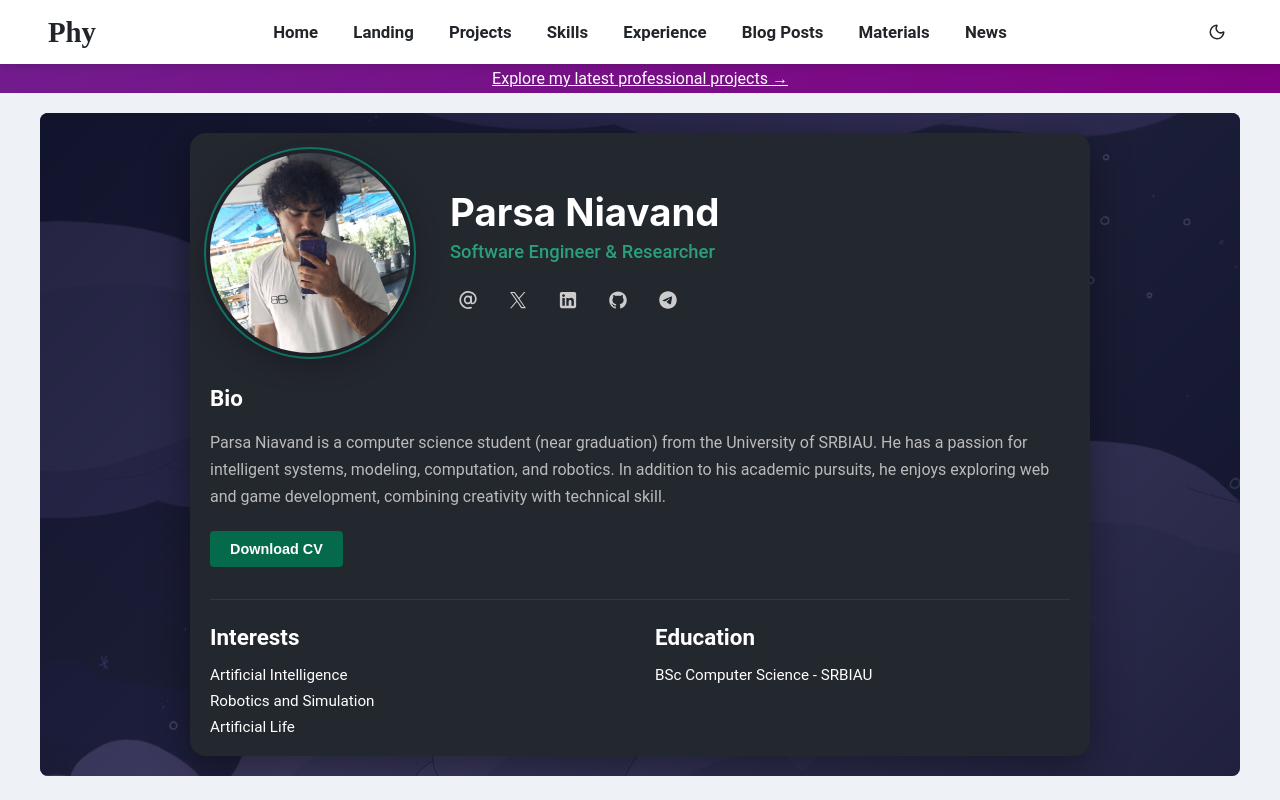
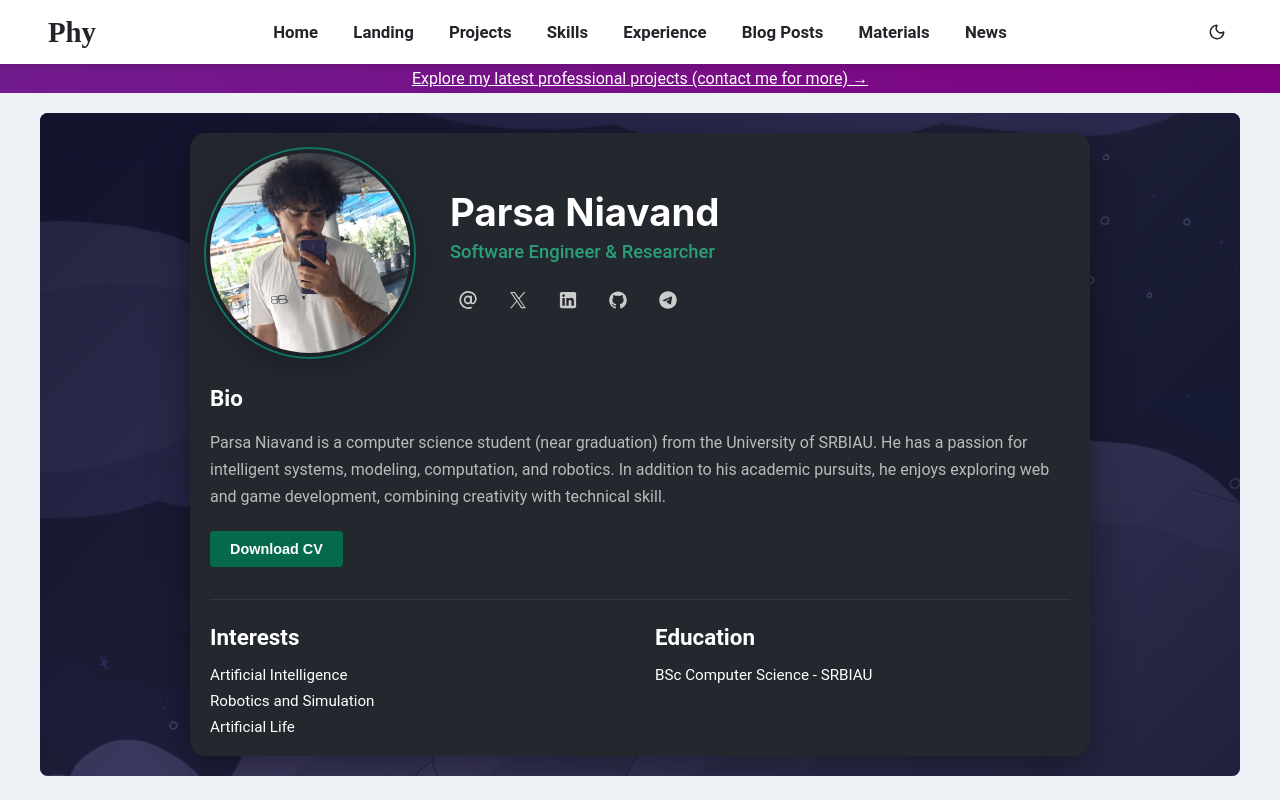
Before and after one commit to parsany/c, a Next.js app: page / in a window 1280 px wide. Shown: the top 800 px of the page. Built offline with nearby package versions, Linux system fonts and the light colour scheme.

Commit message:
update bar

```diff
--- a/components/UpdateBar.js
+++ b/components/UpdateBar.js
@@ -6,7 +6,7 @@ export default function UpdateBar() {
     <div className={styles.updateBar}>
       <p>
         <Link href="/projects/professional" className={styles.link}>
-          Explore my latest professional projects &rarr;
+          Explore my latest professional projects  (contact me for more) &rarr;
         </Link>
       </p>
     </div>
```
